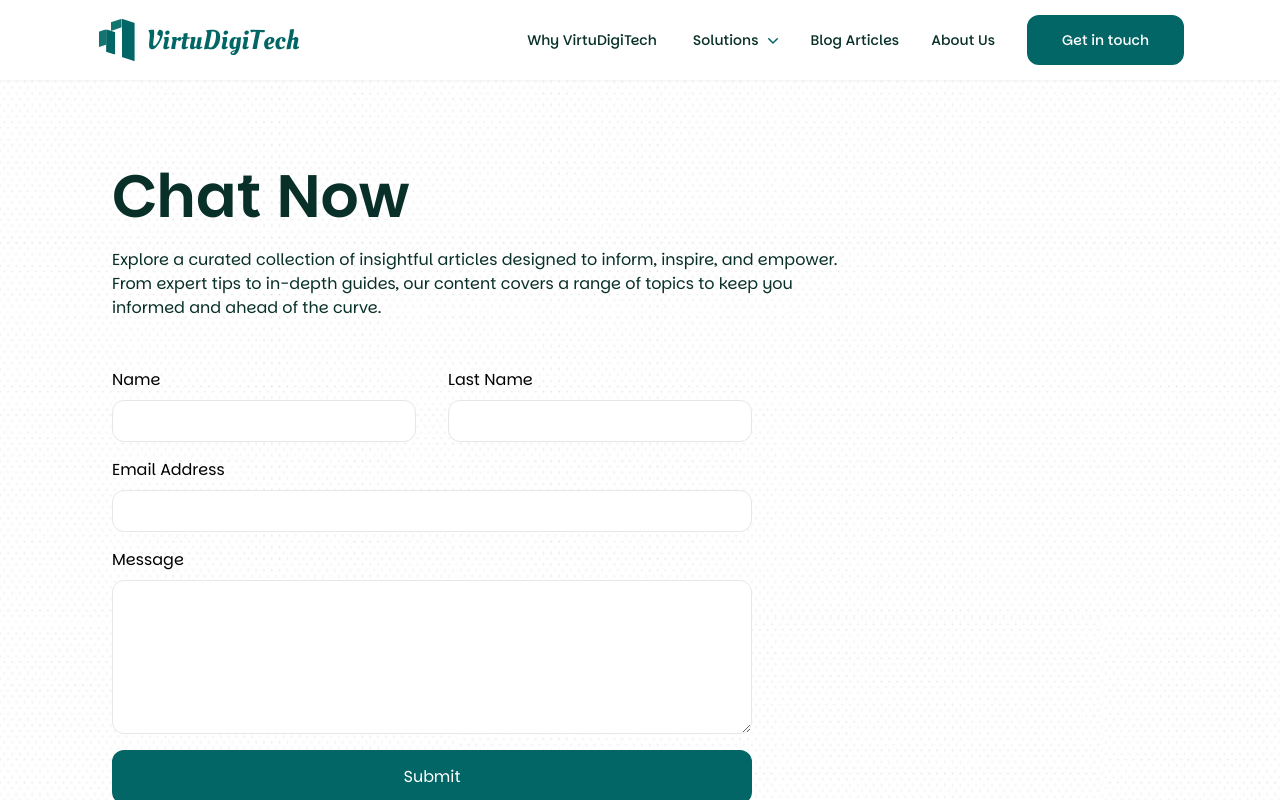
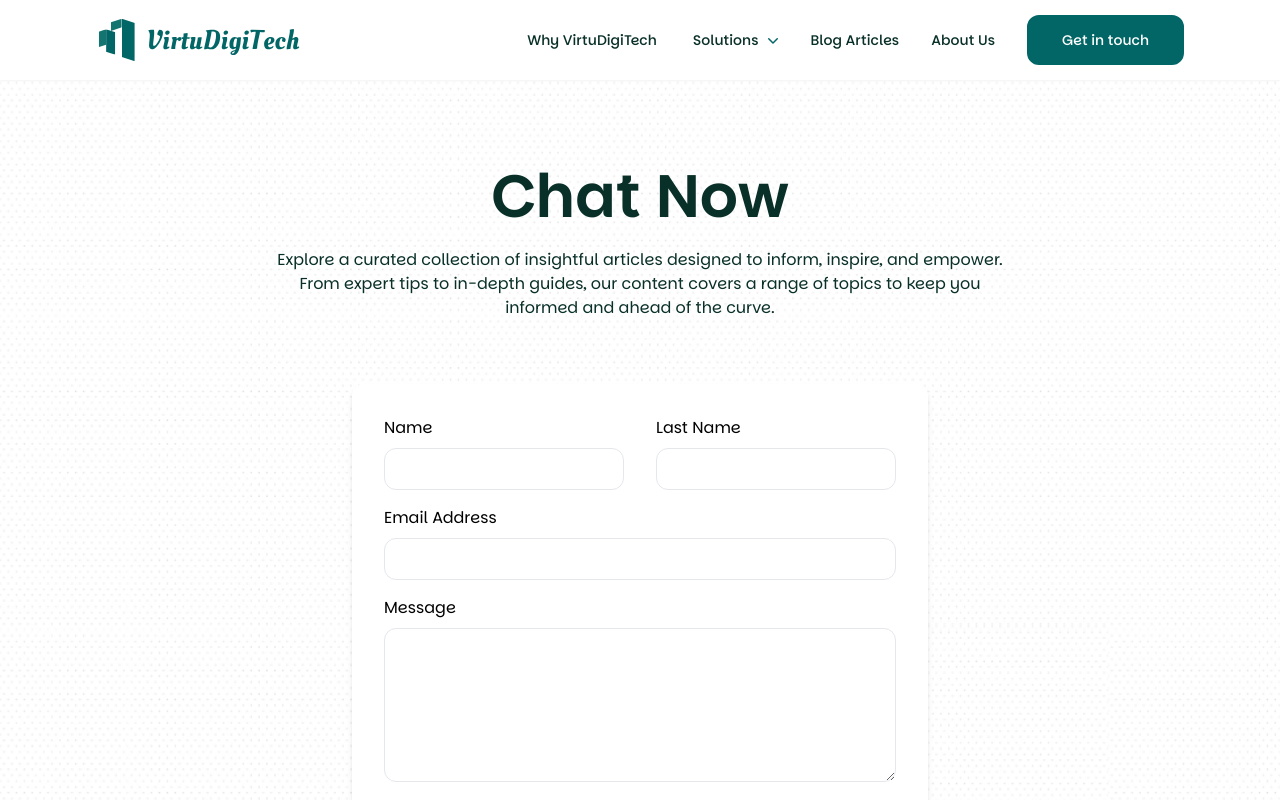
Before and after one commit to artalfred/VirtuDigiTech, a Next.js app: page /contact in a window 1280 px wide. Shown: the top 800 px of the page. Built offline with nearby package versions, Linux system fonts and the light colour scheme.

Commit message:
Fixed form layout

```diff
--- a/app/components/contactForm.tsx
+++ b/app/components/contactForm.tsx
@@ -13,16 +13,17 @@ function ContactForm() {
   }
   return (
     <>
+      <div className="bg-white lg:p-[2rem] md:p-[1.5rem] sm:p-[1rem] p-[1rem] shadow-md rounded-xl">
         <form onSubmit={handleSubmit}>
-        <div className="grid gap-[1rem] my-[2rem]">
-          <div className="flex gap-[2rem] w-full">
+          <div className="grid gap-[1rem]">
+            <div className="grid lg:flex md:flex sm:grid gap-[2rem] w-full">
               <div className="grid gap-2 w-full">
                 <label htmlFor="name">Name</label>
                 <input
                   id="name"
                   type="text"
                   name="name"
-                className="border rounded-xl px-4 py-2 outline-none"
+                  className="border rounded-xl px-4 py-2 outline-none lg:w-[15rem] md:w-[12rem] sm:w-[25rem] w-[20rem] form-size"
                 />
                 <ValidationError
                   prefix="name"
@@ -37,7 +38,7 @@ function ContactForm() {
                   id="last-name"
                   type="text"
                   name="lastName"
-                className="border rounded-xl px-4 py-2 outline-none"
+                  className="border rounded-xl px-4 py-2 outline-none lg:w-[15rem] md:w-[12rem] sm:w-[25rem] w-[20rem] form-size"
                 />
                 <ValidationError
                   prefix="Last Name"
@@ -77,7 +78,7 @@ function ContactForm() {
             </div>
 
             <button
-            className="dark-button p-3 rounded-xl"
+              className="dark-button p-3 rounded-xl mt-3"
               type="submit"
               disabled={state.submitting}
             >
@@ -85,6 +86,7 @@ function ContactForm() {
             </button>
           </div>
         </form>
+      </div>
     </>
   );
 }
--- a/app/contact/page.tsx
+++ b/app/contact/page.tsx
@@ -1,6 +1,7 @@
 "use client";
 import ContactForm from "../components/contactForm";
 import Container from "../components/container";
+import MainContainer from "../components/mainContainer";
 import Title from "../components/title";
 
 const Contact = () => {
@@ -11,27 +12,30 @@ const Contact = () => {
           <section className="px-[1rem] rounded-2xl py-[6rem] flex items-center justify-center">
             <div>
               <div className="grid gap-[1rem]">
-                <div className="grid justify-start">
+                <div className="grid justify-center">
                   <Title>
                     <span className="green">Chat Now</span>
                   </Title>
                 </div>
 
-                <div className="flex justify-start">
-                  <p className="green lg:w-[70%] md:w-[80%] sm:w-[100%] w-[100%]">
+                <div className="flex justify-center">
+                  <p className="green text-center lg:w-[70%] md:w-[100%] sm:w-[100%] w-[100%]">
                     Explore a curated collection of insightful articles designed
                     to inform, inspire, and empower. From expert tips to
                     in-depth guides, our content covers a range of topics to
                     keep you informed and ahead of the curve.
                   </p>
                 </div>
-                <div className="lg:w-[40rem] md:w-[30rem] sm:w-[100%] w-full">
-                  <ContactForm />
-                </div>
               </div>
             </div>
           </section>
         </Container>
+
+        <MainContainer>
+          <div className="flex justify-center w-full pb-[3rem] mt-[-2rem]">
+            <ContactForm />
+          </div>
+        </MainContainer>
       </div>
     </>
   );
--- a/app/globals.css
+++ b/app/globals.css
@@ -144,3 +144,15 @@ footer {
   background-repeat: no-repeat;
   background-size: cover;
 }
+
+@media (max-width: 375px) {
+  .form-size {
+    width: 18rem;
+  }
+}
+
+@media (max-width: 320px) {
+  .form-size {
+    width: 14rem;
+  }
+}
```
Lines whose indentation alone changed are shown as unchanged.
